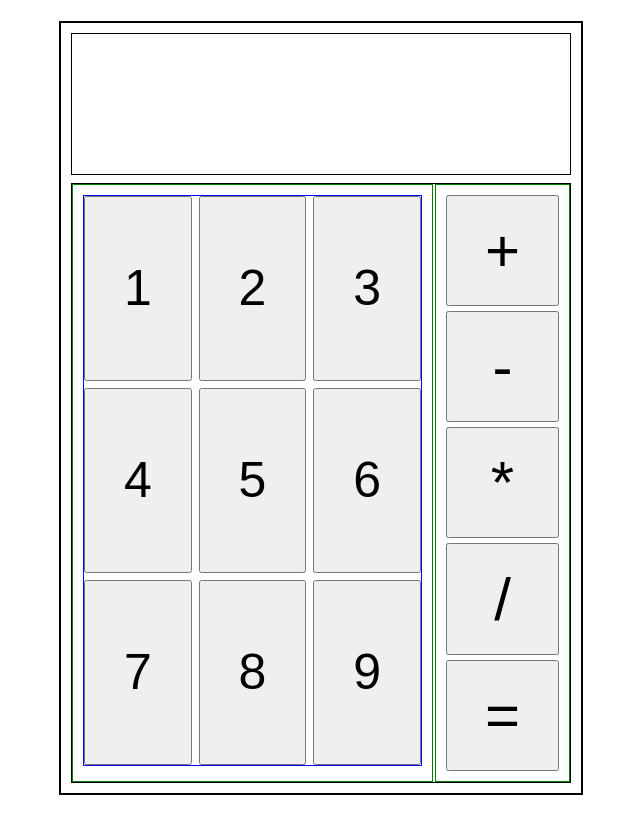
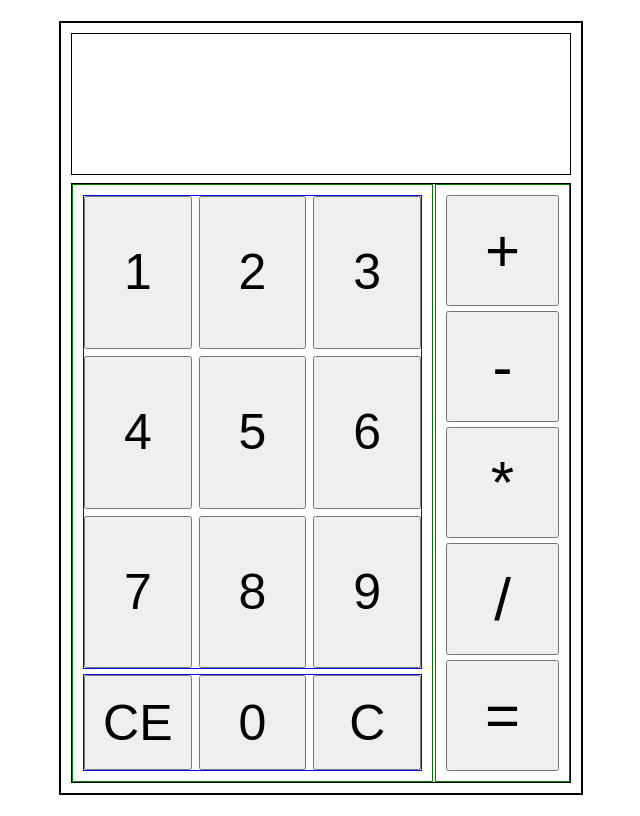
Before and after one commit to dazenpc/calculator, a plain HTML site: page index.html in a window 1280 px wide. Shown: the whole page, without its empty margins (319-959 px from the left). Drawn offline with Linux system fonts and the light colour scheme.

Commit message:
feat: add other utility button, working clearAll method and fix divide by zero bug

```diff
--- a/scripts.js
+++ b/scripts.js
@@ -71,10 +71,7 @@ function operation(symbol){
 
 function populateDisplay(event){
     iswaitingForInput = false;
-    if(isTriggered){
-        num = 0;
-        isTriggered = false;
-    }
+    if(isTriggered) return;
     if(displayContent.textContent == 0 && event.target.innerText == 0){
         displayContent.innerText = 0;
         num = 0;
@@ -107,12 +104,24 @@ for(let i = 1; i <= 9 ; i++){
     numberPad1To9.appendChild(numberButton)
 }
 
-const numberPad0 = document.querySelector('.zero')
+const utilitiesAndZero = document.querySelector('.utilitiesAndZero')
+
+const backSpaceButton = document.createElement('button')
+backSpaceButton.innerText = 'CE';
+backSpaceButton.setAttribute("style", "flex: 1; font-size: 50px")
+utilitiesAndZero.appendChild(backSpaceButton)
+
 const numberButton = document.createElement('button')
 numberButton.innerText = 0;
 numberButton.setAttribute("style", "flex: 1; font-size: 50px")
 numberButton.addEventListener("click", populateDisplay)
-numberPad0.appendChild(numberButton)
+utilitiesAndZero.appendChild(numberButton)
+
+const clearButton = document.createElement('button')
+clearButton.innerText = 'C'
+clearButton.setAttribute("style", "flex: 1; font-size: 50px")
+clearButton.addEventListener("click", clearAll)
+utilitiesAndZero.appendChild(clearButton)
 
 
 const addition = document.querySelector('.add');
@@ -127,3 +136,13 @@ multiply.addEventListener("click", operate);
 divide.addEventListener("click", operate);
 subtract.addEventListener("click", operate);
 equalTo.addEventListener("click", operate);
+
+function clearAll(event){
+    answer = 0;
+    isOperated = false;
+    isTriggered = false;
+    isInitialiazed = false;
+    iswaitingForInput = true;
+    symbol = '';
+    displayContent.innerText = '';
+}
--- a/styles.css
+++ b/styles.css
@@ -47,11 +47,13 @@ body {
     gap: 7px;
 }
 
-.zero {
+.utilitiesAndZero {
     flex: 1;
     border: 1px solid blue;
     display: flex;
+    gap: 7px;
 }
+
 
 .operators button {
     flex: 1;
```
